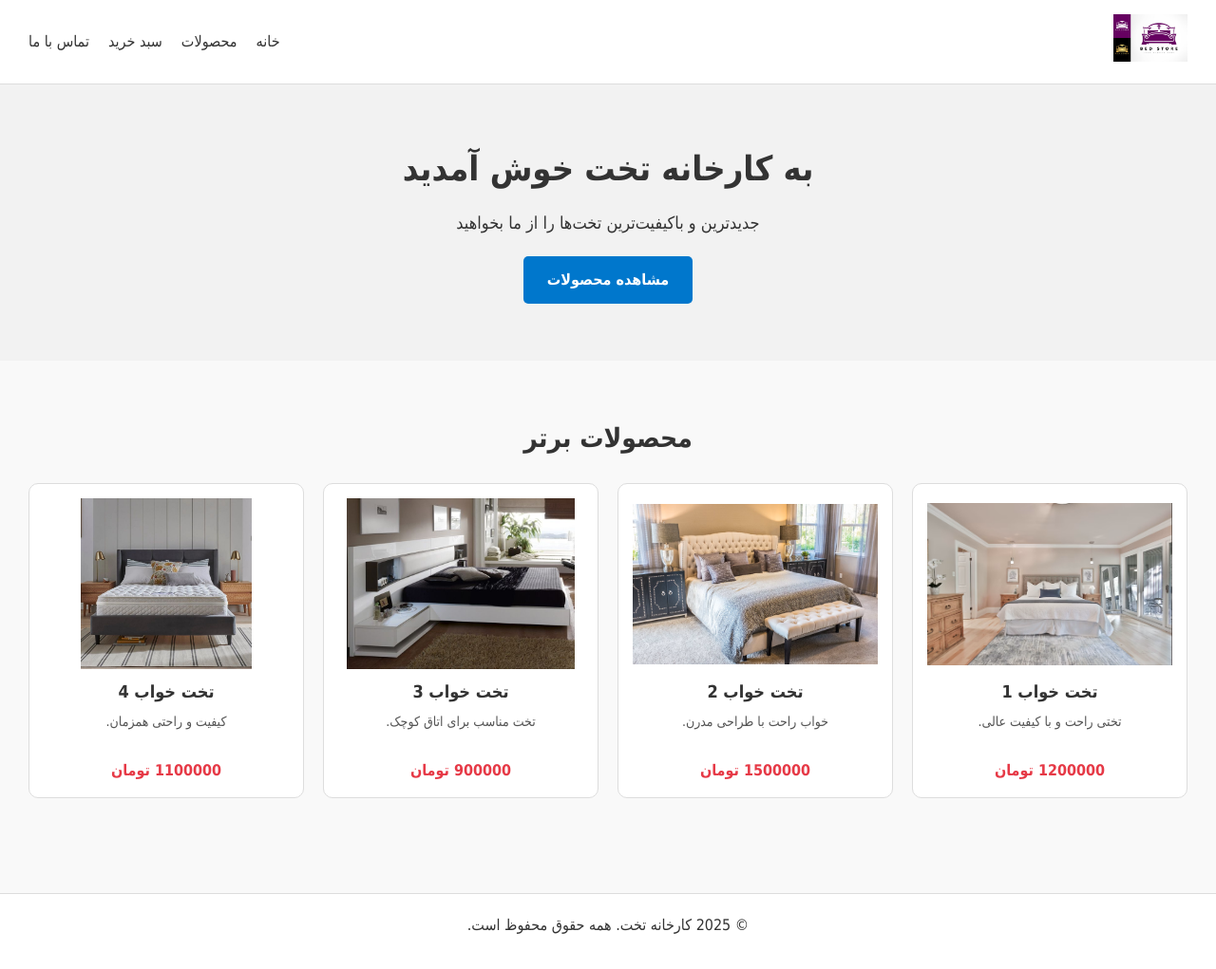
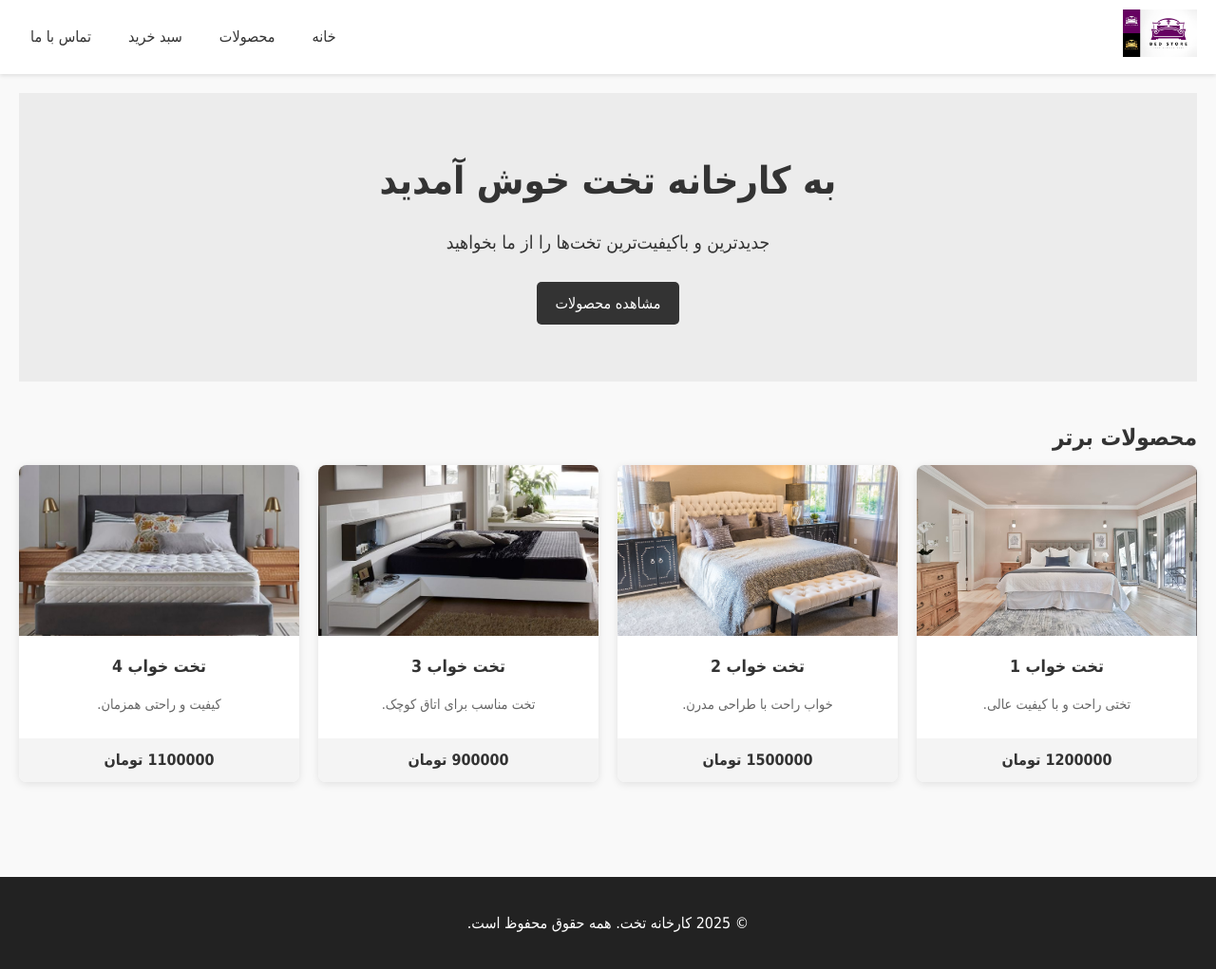
Before and after one commit to navidwolf/bed-factory-website, a Flask app: page / in a window 1280 px wide. Shown: the whole page at 95% size. Before the commit the page ends 984 px from the top, so only its background shows below. Run offline with Flask 3, Linux system fonts and the light colour scheme.

Commit message:
update something

```diff
--- a/static/css/style.css
+++ b/static/css/style.css
@@ -1,232 +1,193 @@
-/* -----------------------------
-    عمومی و ریست
------------------------------- */
-* {
+/* --- تنظیمات عمومی --- */
+body {
+    font-family: "Tahoma", sans-serif;
     margin: 0;
     padding: 0;
-    box-sizing: border-box;
-    font-family: 'Tahoma', sans-serif;
+    line-height: 1.6;
+    background-color: #f9f9f9;
+    color: #333;
 }
 
-body {
-    background-color: #f9f9f9;
-    color: #333;
-    line-height: 1.6;
+a {
+    text-decoration: none;
+    color: inherit;
 }
 
-/* -----------------------------
-    ناوبری
------------------------------- */
+h1, h2, h3 {
+    margin: 0 0 10px 0;
+}
+
+main {
+    padding: 20px;
+}
+
+/* --- ناوبری --- */
 .main-nav {
     display: flex;
     justify-content: space-between;
     align-items: center;
-    padding: 15px 30px;
     background-color: #fff;
-    border-bottom: 1px solid #ddd;
+    padding: 10px 20px;
+    box-shadow: 0 2px 4px rgba(0,0,0,0.1);
 }
 
 .main-nav .logo img {
     height: 50px;
 }
 
-.nav-links {
+.main-nav ul {
     list-style: none;
     display: flex;
-    gap: 20px;
+    gap: 15px;
 }
 
-.nav-links li a {
-    text-decoration: none;
-    color: #333;
-    font-weight: 500;
-    transition: color 0.3s;
+.main-nav ul li a {
+    padding: 8px 12px;
+    transition: background 0.3s;
 }
 
-.nav-links li a:hover {
-    color: #0077cc;
+.main-nav ul li a:hover {
+    background-color: #eee;
+    border-radius: 5px;
 }
 
-/* -----------------------------
-    بخش قهرمان (Hero)
------------------------------- */
+/* --- بنر صفحه اصلی --- */
 .hero {
     text-align: center;
     padding: 60px 20px;
-    background-color: #f2f2f2;
+    background-color: #ececec;
     margin-bottom: 40px;
 }
 
 .hero h1 {
-    font-size: 36px;
+    font-size: 2.5rem;
     margin-bottom: 15px;
 }
 
 .hero p {
-    font-size: 18px;
-    margin-bottom: 20px;
+    font-size: 1.2rem;
+    margin-bottom: 25px;
 }
 
 .hero .btn {
     display: inline-block;
-    padding: 12px 25px;
-    background-color: #0077cc;
+    padding: 10px 20px;
+    background-color: #333;
     color: #fff;
-    text-decoration: none;
     border-radius: 5px;
-    font-weight: bold;
-    transition: background-color 0.3s;
+    transition: background 0.3s;
 }
 
 .hero .btn:hover {
-    background-color: #005fa3;
+    background-color: #555;
 }
 
-/* -----------------------------
-    گرید محصولات
------------------------------- */
-.featured-products {
-    padding: 20px 30px 50px;
-}
-
-.featured-products h2 {
-    font-size: 28px;
-    margin-bottom: 25px;
-    text-align: center;
-}
-
+/* --- گرید و کارت محصولات --- */
 .product-grid {
     display: grid;
     grid-template-columns: repeat(auto-fit, minmax(220px, 1fr));
     gap: 20px;
+    margin-bottom: 40px;
 }
 
-/* -----------------------------
-    کارت محصول
------------------------------- */
 .product-card {
-    border: 1px solid #ddd;
-    border-radius: 10px;
-    padding: 15px;
+    background-color: #fff;
+    border-radius: 8px;
+    overflow: hidden;
+    box-shadow: 0 2px 8px rgba(0,0,0,0.1);
+    transition: transform 0.3s, box-shadow 0.3s;
     text-align: center;
-    background-color: #fff;
-    transition: transform 0.3s, box-shadow 0.3s;
 }
 
 .product-card:hover {
     transform: translateY(-5px);
-    box-shadow: 0 5px 15px rgba(0,0,0,0.1);
+    box-shadow: 0 5px 15px rgba(0,0,0,0.2);
 }
 
-.product-card a {
-    color: inherit;
-    text-decoration: none;
-}
-
-.product-image {
+.product-card img {
     width: 100%;
     height: 180px; /* ارتفاع ثابت */
-    overflow: hidden;
-    display: flex;
-    align-items: center;
-    justify-content: center;
-    margin-bottom: 10px;
-}
-
-.product-image img {
-    max-width: 100%;
-    max-height: 100%;
     object-fit: cover;
-    transition: transform 0.3s;
-}
-
-.product-card:hover .product-image img {
-    transform: scale(1.05);
 }
 
 .product-card h3 {
-    font-size: 18px;
-    margin: 10px 0 5px;
+    margin: 10px 0;
+    font-size: 1.1rem;
 }
 
 .product-card p {
-    font-size: 14px;
-    color: #555;
-    min-height: 40px; /* برای هم‌ترازی کارت‌ها */
+    font-size: 0.9rem;
+    padding: 0 10px 10px;
+    color: #666;
 }
 
 .product-card .price {
+    display: block;
+    padding: 10px 0;
     font-weight: bold;
-    color: #e63946;
-    margin-top: 10px;
-    display: block;
+    color: #333;
+    background-color: #f4f4f4;
 }
 
-/* -----------------------------
-    دکمه‌ها عمومی
------------------------------- */
-.btn {
-    display: inline-block;
-    padding: 10px 20px;
-    background-color: #0077cc;
-    color: #fff;
-    text-decoration: none;
-    border-radius: 5px;
-    transition: background-color 0.3s;
-}
-
-.btn:hover {
-    background-color: #005fa3;
-}
-
-/* -----------------------------
-    فوتر
------------------------------- */
+/* --- فوتر --- */
 footer {
     text-align: center;
     padding: 20px;
-    background-color: #fff;
-    border-top: 1px solid #ddd;
-    margin-top: 50px;
+    background-color: #222;
+    color: #fff;
+    margin-top: 40px;
 }
 
-/* -----------------------------
-    واکنش‌گرایی موبایل
------------------------------- */
-@media screen and (max-width: 768px) {
-    .main-nav {
-        flex-direction: column;
-        gap: 15px;
-    }
-
-    .nav-links {
+/* --- ریسپانسیو --- */
+@media (max-width: 480px) {
+    .main-nav ul {
         flex-direction: column;
         gap: 10px;
     }
 
     .hero h1 {
-        font-size: 28px;
+        font-size: 1.6rem;
     }
 
     .hero p {
-        font-size: 16px;
+        font-size: 0.9rem;
     }
 
-    .product-image {
-        height: 150px;
+    .product-card img {
+        height: 140px;
+    }
+
+    .product-grid {
+        grid-template-columns: 1fr; /* موبایل یک ستون */
     }
 }
 
-@media screen and (max-width: 480px) {
+@media (min-width: 481px) and (max-width: 768px) {
     .hero h1 {
-        font-size: 24px;
+        font-size: 2rem;
     }
 
     .hero p {
-        font-size: 14px;
+        font-size: 1rem;
     }
 
-    .product-image {
-        height: 130px;
+    .product-card img {
+        height: 160px;
+    }
+
+    .product-grid {
+        grid-template-columns: repeat(2, 1fr); /* تبلت دو ستون */
     }
 }
+
+@media (min-width: 769px) and (max-width: 1024px) {
+    .product-grid {
+        grid-template-columns: repeat(3, 1fr); /* تبلت بزرگ سه ستون */
+    }
+}
+
+@media (min-width: 1025px) {
+    .product-grid {
+        grid-template-columns: repeat(4, 1fr); /* دسکتاپ چهار ستون */
+    }
+}
```
Also changed, not shown: templates/products.html (+5 -5 lines).
